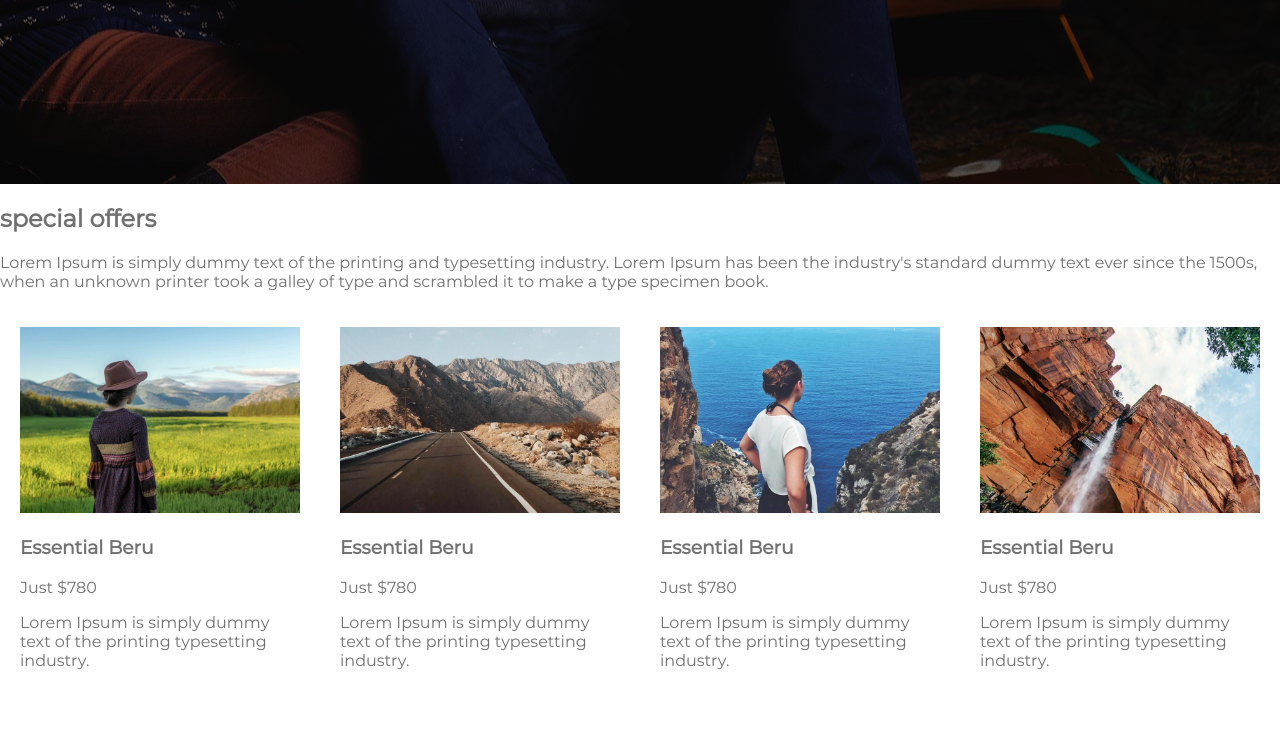
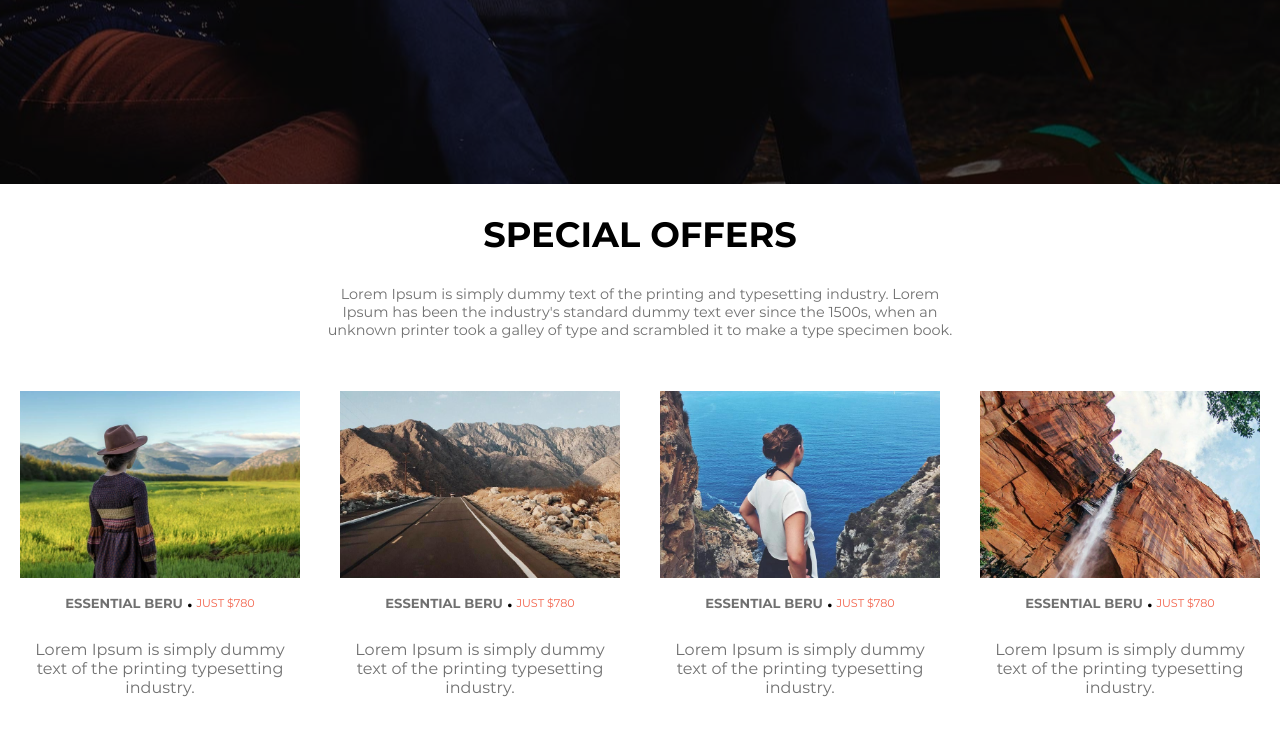
Before and after one commit to ALiEl-Najjar/Project-1-Nawa, a plain HTML site: page index.html in a window 1280 px wide. Shown: the part 616-1349 px from the top of the page. Before the commit the page ends 1322 px from the top, so only its background shows below. Drawn offline with Linux system fonts and the light colour scheme; a web font is replaced by a local one.

Commit message:
response

```diff
--- a/CSS/style.css
+++ b/CSS/style.css
@@ -14,6 +14,10 @@ body{
 }
 a{
     text-decoration: none;
+}
+
+h1, h2, h3, h4, h5, h6 {
+    font-family: 'Montserrat Bold';
 }
 
 #page-header{
@@ -156,8 +160,69 @@ a{
 .col{
     width: 25%;
     padding: 20px;
+    overflow: hidden;
 }
 
 .offer-img img{
     width: 100%;
 }
+.offer-img{
+    overflow: hidden;
+}
+.offer-img img{
+    width: 100%;
+    transition: all 0.5s ease;
+}
+.offer-img img:hover{
+    transform: scale(1.25);
+    opacity: 0.7;
+}
+
+section#offers{
+    text-align: center;
+}
+#offers h2{
+    text-transform: uppercase;
+    color: #000;
+    font-size: 2.2rem;
+}
+
+.section-desc{
+    font-size: .9rem;
+    width: 50%;
+    margin: 0 auto 2rem;
+}
+
+.offer-title a{
+    display: flex;
+    justify-content: center;
+    align-items: center;
+    text-transform: uppercase;
+    font-size: 0.7rem;
+}
+.offer-title div{
+    color: #f26149;
+}
+.offer-title span{
+    color: #000;
+    font-size: 1.5rem;
+    margin: 0 0.2rem;
+}
+
+@media(max-width: 760px){
+    .col{
+        width: 50%;
+    }
+}
+
+@media(max-width: 480px){
+    .col{
+        width: 100%;
+    }
+    #main-nav{
+        display: none;
+    }
+    #page-header{
+        padding: 1.2rem 1rem;
+    }
+}
--- a/index.html
+++ b/index.html
@@ -49,7 +49,7 @@
         </section>
         <section id="offers">
             <h2>special offers</h2>
-            <p>Lorem Ipsum is simply dummy text of the printing and typesetting industry. Lorem Ipsum has been the industry's standard dummy text ever since the 1500s, when an unknown printer took a galley of type and scrambled it to make a type specimen book.</p>
+            <p class="section-desc">Lorem Ipsum is simply dummy text of the printing and typesetting industry. Lorem Ipsum has been the industry's standard dummy text ever since the 1500s, when an unknown printer took a galley of type and scrambled it to make a type specimen book.</p>
             <div class="row">
                 <div class="col">
                     <div class="offer-img">
@@ -58,6 +58,7 @@
                     <div class="offer-title">
                         <a>
                             <h3>Essential Beru</h3>
+                            <span>&bull;</span>
                             <div>Just $780</div>
                         </a>
                     </div>
@@ -72,6 +73,7 @@
                     <div class="offer-title">
                         <a>
                             <h3>Essential Beru</h3>
+                            <span>&bull;</span>
                             <div>Just $780</div>
                         </a>
                     </div>
@@ -86,6 +88,7 @@
                     <div class="offer-title">
                         <a>
                             <h3>Essential Beru</h3>
+                            <span>&bull;</span>
                             <div>Just $780</div>
                         </a>
                     </div>
@@ -100,6 +103,7 @@
                     <div class="offer-title">
                         <a>
                             <h3>Essential Beru</h3>
+                            <span>&bull;</span>
                             <div>Just $780</div>
                         </a>
                     </div>
```
